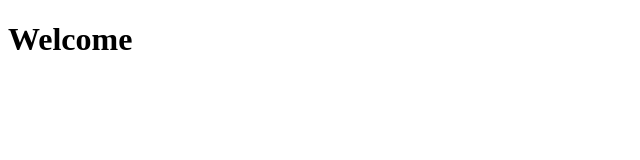
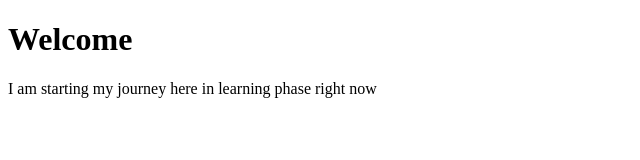
Before and after one commit to Ammar-Meman/Mini-Project, a plain HTML site: page index.html in a window 1280 px wide. Shown: the whole page, without its empty margins (0-640 px from the left). Drawn offline with Linux system fonts and the light colour scheme.

Commit message:
Changes in index.html

```diff
--- a/index.html
+++ b/index.html
@@ -7,5 +7,7 @@
 </head>
 <body>
   <h1>Welcome</h1>
+  I am starting my journey here
+  in learning phase right now
 </body>
 </html>
```
